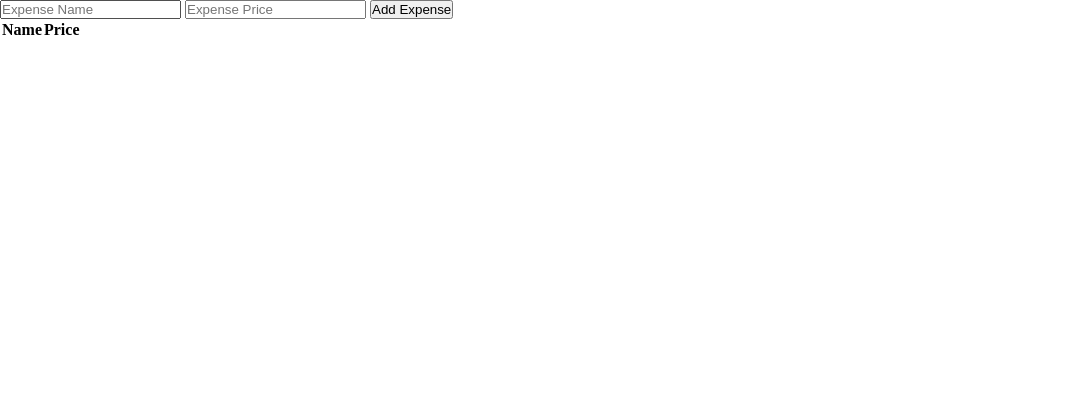
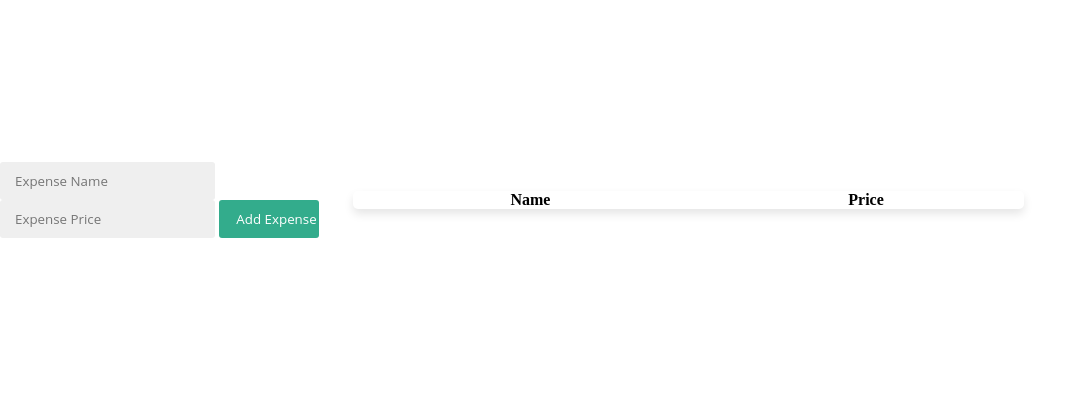
Before and after one commit to adamhayek2/expense-tracker, a plain HTML site: page index.html in a window 1280 px wide. Shown: the whole page, without its empty margins (0-1085 px from the left). Drawn offline with nearby package versions, Linux system fonts and the light colour scheme.

```diff
--- a/index.html
+++ b/index.html
@@ -8,11 +8,13 @@
     <title>Expense Tracker</title>
 </head>
 <body>
-
+    <div class="container">
+        <div class="form">
             <input type="text" id="expense-name" placeholder="Expense Name">
             <input type="number" id="expense-price" placeholder="Expense Price">
 
             <button id="add-button">Add Expense</button>
+        </div>
 
         <table id="expenses-table">
             <!-- Table header and existing rows, if any -->
--- a/resources/css/styles.css
+++ b/resources/css/styles.css
@@ -3,3 +3,47 @@
     margin: 0;
     padding: 0;
 }
+
+.container{
+    display: flex;
+    flex-direction: row;
+    justify-content: center;
+    align-items: center;
+    width: 80%;
+    height: 50vh;
+}
+.form{
+
+}
+input{
+    width: 215px;
+  padding: 10px 0 10px 15px;
+  font-family: "Open Sans", sans;
+  font-weight: 400;
+  color: #377D6A;
+  background: #efefef;
+  border: 0;
+  border-radius: 3px;
+  outline: 0;
+  transition: all .3s ease-in-out;
+}
+#add-button{
+    width: 100px;
+    padding: 10px 0 10px 15px;
+    font-family: "Open Sans", sans;
+    font-weight: 400;
+    color: #ffffff;
+    background: #33ac8c;
+    border: 0;
+    border-radius: 3px;
+    outline: 0;
+}
+
+#expenses-table{
+    width: 100%;
+    margin: 0 auto;
+    border-collapse: collapse;
+    box-shadow: 0 5px 10px rgba(0, 0, 0, 0.1);
+    border-radius: 5px;
+
+}
```
Also changed, not shown: resources/js/jquery.js. Lines whose indentation alone changed are shown as unchanged.
